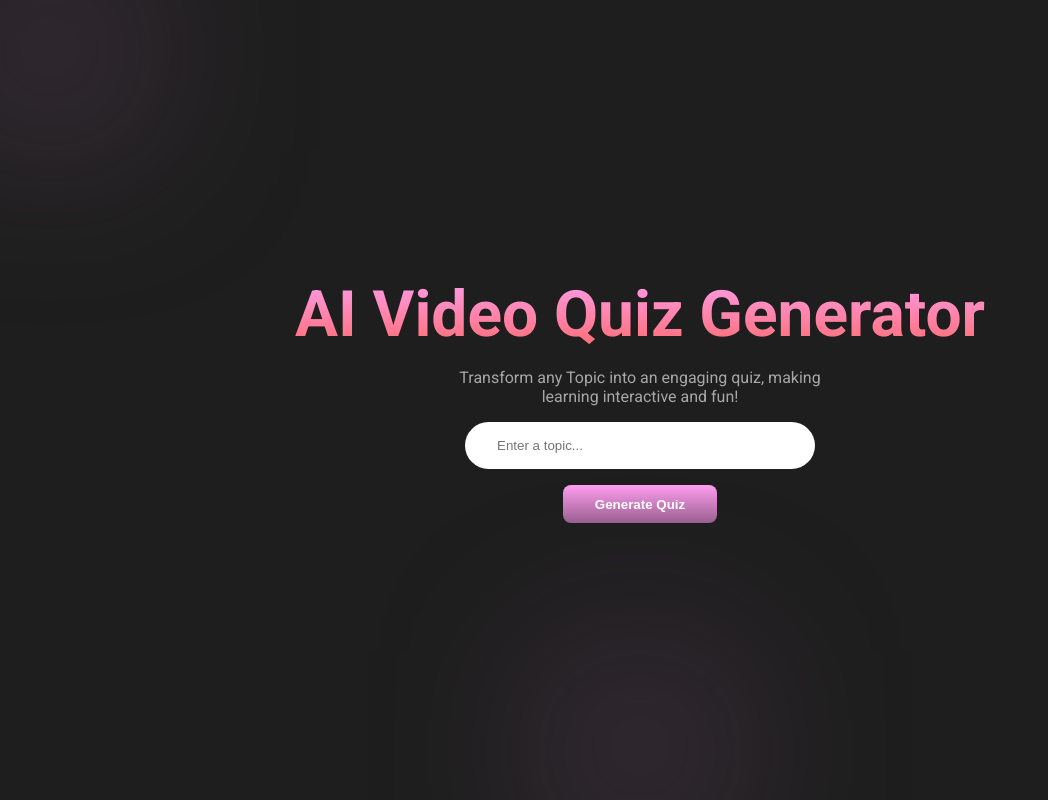
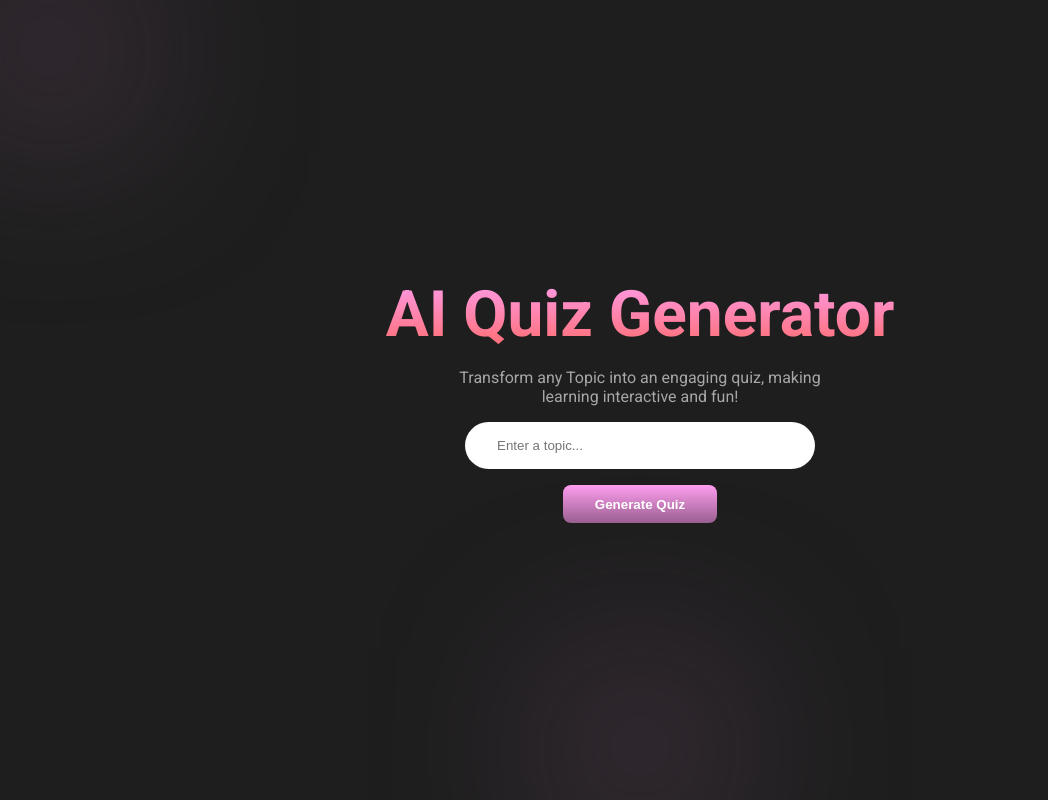
Before and after one commit to falsegenius1/ai-quiz-generator, a website: page public/index.html in a window 1280 px wide. Shown: the whole page, without its empty margins (0-1048 px from the left). Drawn offline with Linux system fonts and the light colour scheme.

Commit message:
update title

```diff
--- a/public/index.html
+++ b/public/index.html
@@ -207,7 +207,7 @@
 
 <body>
     <div class="home-div">
-        <h1 class="gradient-text">AI Video Quiz Generator</h1>
+        <h1 class="gradient-text">AI Quiz Generator</h1>
         <p class="text">Transform any Topic into an engaging quiz, making learning interactive and fun!</p>
         <input type="text" id="topic" name="topic" placeholder="Enter a topic...">
         <button id="generateBtn" class="gradient-btn" onclick="generateQuiz()">Generate Quiz</button>
```
